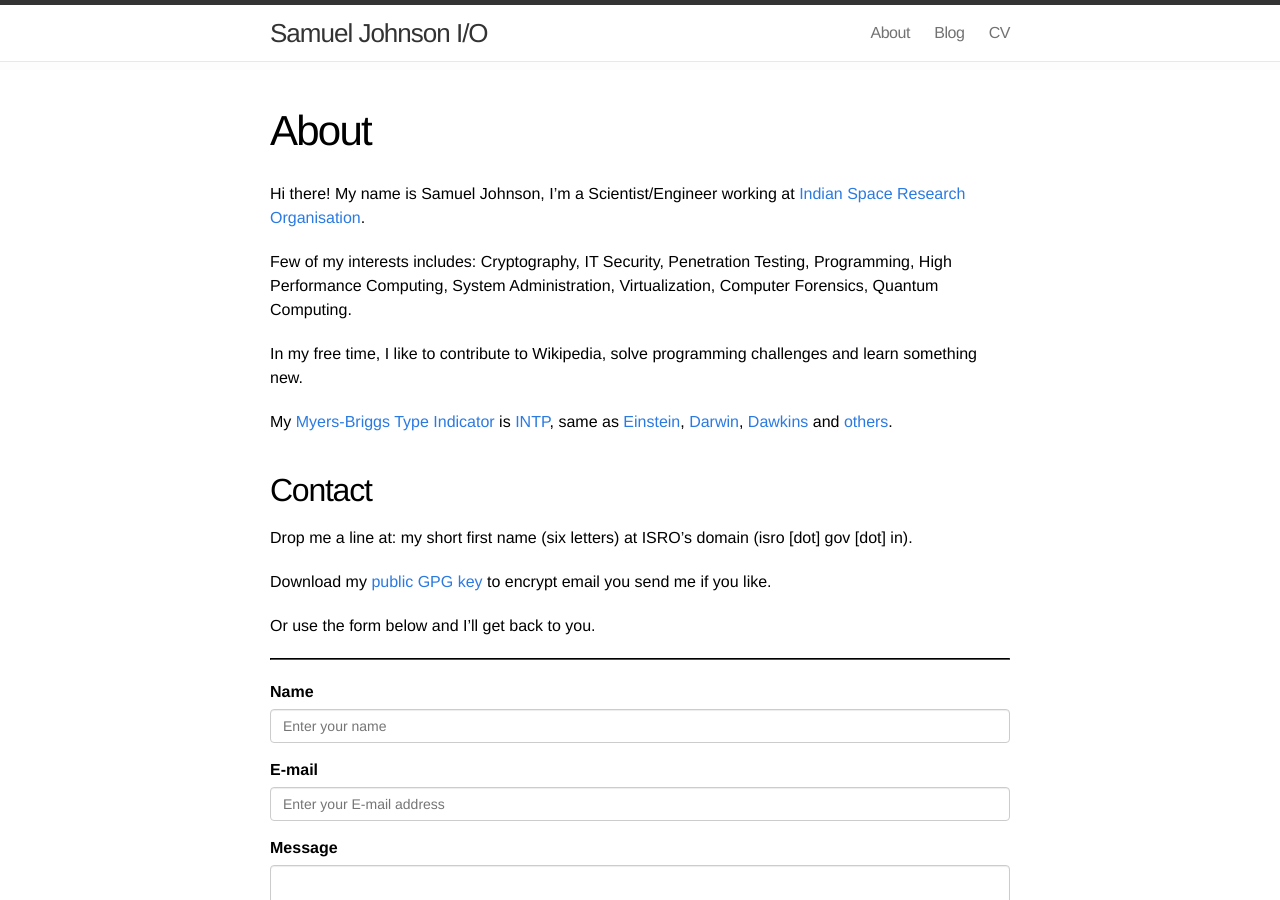
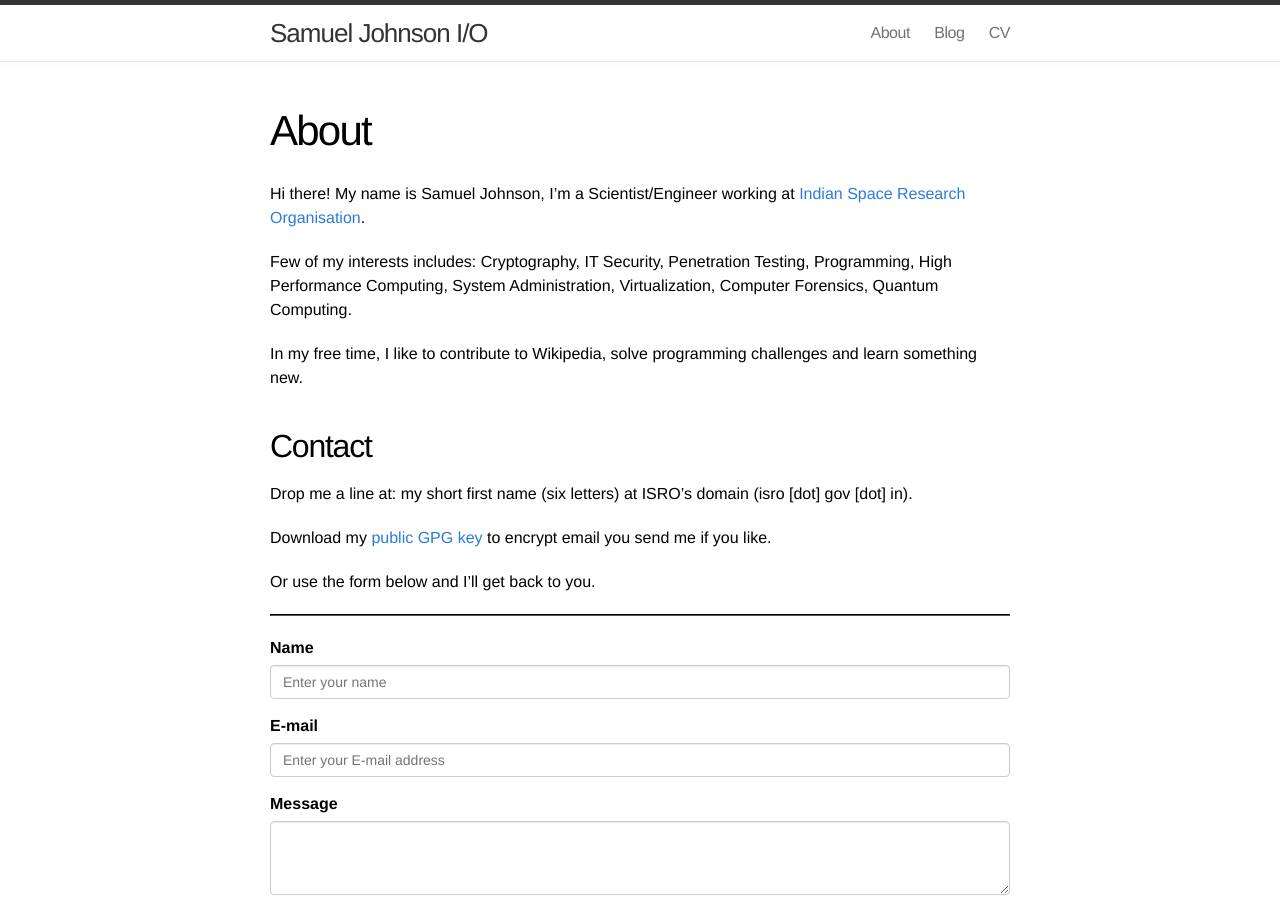
Before and after one commit to samueljohnson/samueljohnson.github.io, a Jekyll site: the page built from about.markdown, in a window 1280 px wide and 900 px high. Built offline with Jekyll 4.4.1, drawn with Linux system fonts in a browser that asks for light colours; nearby versions of some CDN libraries.

Commit message:
Updated about page

```diff
--- a/about.markdown
+++ b/about.markdown
@@ -11,7 +11,7 @@ Few of my interests includes: Cryptography, IT Security, Penetration Testing, Pr
 
 In my free time, I like to contribute to Wikipedia, solve programming challenges and learn something new.
 
-My [Myers-Briggs Type Indicator](https://en.wikipedia.org/wiki/Myers-Briggs_Type_Indicator) is [INTP](http://www.personalitypage.com/INTP.html), same as [Einstein](https://en.wikipedia.org/wiki/Albert_Einstein), [Darwin](https://en.wikipedia.org/wiki/Charles_Darwin), [Dawkins](https://en.wikipedia.org/wiki/Richard_Dawkins) and [others](http://www.celebritytypes.com/intp.php).
+<!-- My [Myers-Briggs Type Indicator](https://en.wikipedia.org/wiki/Myers-Briggs_Type_Indicator) is [INTP](http://www.personalitypage.com/INTP.html), same as [Einstein](https://en.wikipedia.org/wiki/Albert_Einstein), [Darwin](https://en.wikipedia.org/wiki/Charles_Darwin), [Dawkins](https://en.wikipedia.org/wiki/Richard_Dawkins) and [others](http://www.celebritytypes.com/intp.php). -->
 
 ## Contact
 
```
